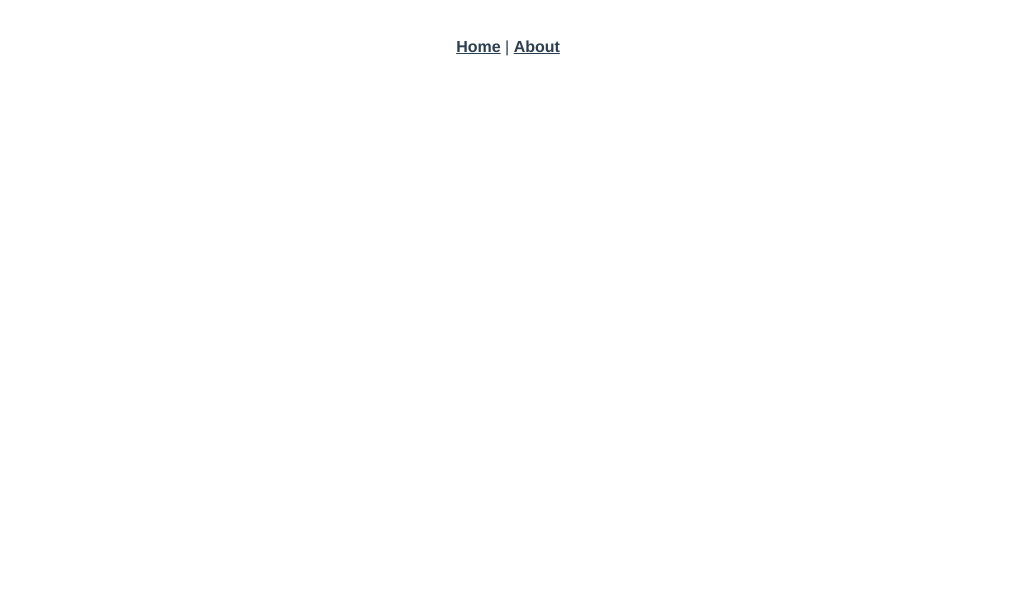
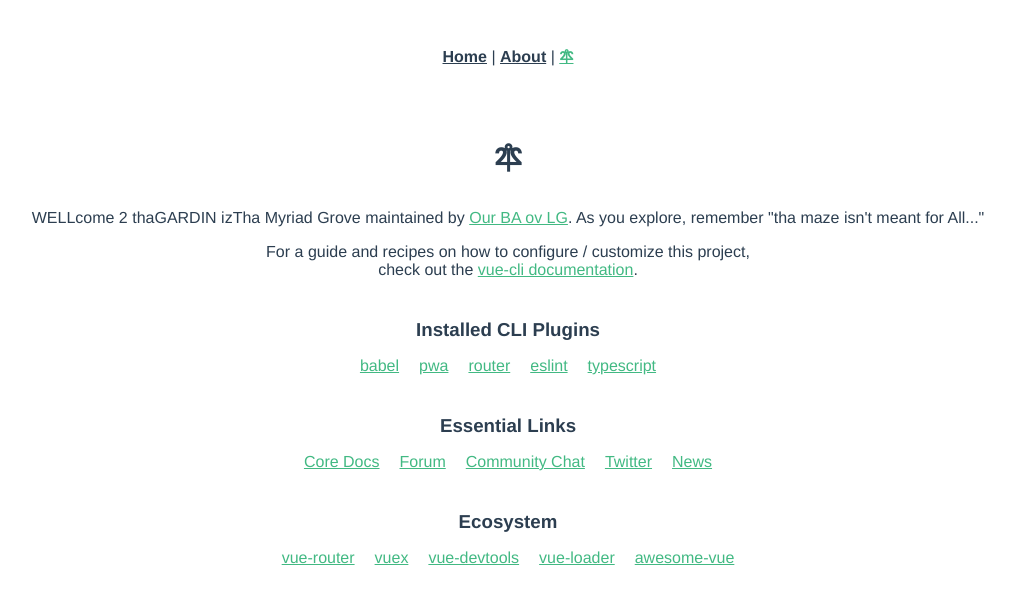
Before and after one commit to BBuchholz/anxious-grove, a Vue app: page /myriad in a window 1280 px wide. Before the commit this address had no page. Shown: the top 604 px of the page, without its empty margins (132-1147 px from the left). Built offline with nearby package versions, Linux system fonts and the light colour scheme.

Commit message:
Add MyriadView and MyriadLinks

```diff
--- a/src/App.vue
+++ b/src/App.vue
@@ -1,7 +1,8 @@
 <template>
   <nav>
     <router-link to="/">Home</router-link> |
-    <router-link to="/about">About</router-link>
+    <router-link to="/about">About</router-link> |
+    <router-link to="/myriad">🜾</router-link>
   </nav>
   <router-view />
 </template>
--- a/src/components/HelloWorld.vue
+++ b/src/components/HelloWorld.vue
@@ -3,7 +3,9 @@
     <h1>{{ msg }}</h1>
     <p>
       ... ov
-      <a href="https://truthfully-cyclopean-barracks.netlify.app/">OBALG</a>
+      <a href="https://truthfully-cyclopean-barracks.netlify.app/"
+        >Our BA ov LG</a
+      >
       MyriaD sites
     </p>
     <ul>
--- /dev/null
+++ b/src/components/MyriadLinks.vue
@@ -0,0 +1,146 @@
+<template>
+  <div class="hello">
+    <h1>🜾</h1>
+    <p>
+      WELLcome 2 thaGARDIN izTha Myriad Grove maintained by
+      <a href="https://truthfully-cyclopean-barracks.netlify.app/"
+        >Our BA ov LG</a
+      >. As you explore, remember "tha maze isn't meant for All..."
+    </p>
+    <p>
+      For a guide and recipes on how to configure / customize this project,<br />
+      check out the
+      <a href="https://cli.vuejs.org" target="_blank" rel="noopener"
+        >vue-cli documentation</a
+      >.
+    </p>
+    <h3>Installed CLI Plugins</h3>
+    <ul>
+      <li>
+        <a
+          href="https://github.com/vuejs/vue-cli/tree/dev/packages/%40vue/cli-plugin-babel"
+          target="_blank"
+          rel="noopener"
+          >babel</a
+        >
+      </li>
+      <li>
+        <a
+          href="https://github.com/vuejs/vue-cli/tree/dev/packages/%40vue/cli-plugin-pwa"
+          target="_blank"
+          rel="noopener"
+          >pwa</a
+        >
+      </li>
+      <li>
+        <a
+          href="https://github.com/vuejs/vue-cli/tree/dev/packages/%40vue/cli-plugin-router"
+          target="_blank"
+          rel="noopener"
+          >router</a
+        >
+      </li>
+      <li>
+        <a
+          href="https://github.com/vuejs/vue-cli/tree/dev/packages/%40vue/cli-plugin-eslint"
+          target="_blank"
+          rel="noopener"
+          >eslint</a
+        >
+      </li>
+      <li>
+        <a
+          href="https://github.com/vuejs/vue-cli/tree/dev/packages/%40vue/cli-plugin-typescript"
+          target="_blank"
+          rel="noopener"
+          >typescript</a
+        >
+      </li>
+    </ul>
+    <h3>Essential Links</h3>
+    <ul>
+      <li>
+        <a href="https://vuejs.org" target="_blank" rel="noopener">Core Docs</a>
+      </li>
+      <li>
+        <a href="https://forum.vuejs.org" target="_blank" rel="noopener"
+          >Forum</a
+        >
+      </li>
+      <li>
+        <a href="https://chat.vuejs.org" target="_blank" rel="noopener"
+          >Community Chat</a
+        >
+      </li>
+      <li>
+        <a href="https://twitter.com/vuejs" target="_blank" rel="noopener"
+          >Twitter</a
+        >
+      </li>
+      <li>
+        <a href="https://news.vuejs.org" target="_blank" rel="noopener">News</a>
+      </li>
+    </ul>
+    <h3>Ecosystem</h3>
+    <ul>
+      <li>
+        <a href="https://router.vuejs.org" target="_blank" rel="noopener"
+          >vue-router</a
+        >
+      </li>
+      <li>
+        <a href="https://vuex.vuejs.org" target="_blank" rel="noopener">vuex</a>
+      </li>
+      <li>
+        <a
+          href="https://github.com/vuejs/vue-devtools#vue-devtools"
+          target="_blank"
+          rel="noopener"
+          >vue-devtools</a
+        >
+      </li>
+      <li>
+        <a href="https://vue-loader.vuejs.org" target="_blank" rel="noopener"
+          >vue-loader</a
+        >
+      </li>
+      <li>
+        <a
+          href="https://github.com/vuejs/awesome-vue"
+          target="_blank"
+          rel="noopener"
+          >awesome-vue</a
+        >
+      </li>
+    </ul>
+  </div>
+</template>
+
+<script lang="ts">
+import { defineComponent } from "vue";
+
+export default defineComponent({
+  name: "AboutLinks",
+  props: {
+    msg: String,
+  },
+});
+</script>
+
+<!-- Add "scoped" attribute to limit CSS to this component only -->
+<style scoped>
+h3 {
+  margin: 40px 0 0;
+}
+ul {
+  list-style-type: none;
+  padding: 0;
+}
+li {
+  display: inline-block;
+  margin: 0 10px;
+}
+a {
+  color: #42b983;
+}
+</style>
--- a/src/router/index.ts
+++ b/src/router/index.ts
@@ -1,11 +1,17 @@
 import { createRouter, createWebHistory, RouteRecordRaw } from "vue-router";
 import HomeView from "../views/HomeView.vue";
+import MyriadView from "../views/MyriadView.vue";
 
 const routes: Array<RouteRecordRaw> = [
   {
     path: "/",
     name: "home",
     component: HomeView,
+  },
+  {
+    path: "/myriad",
+    name: "myriad",
+    component: MyriadView,
   },
   {
     path: "/about",
--- a/src/views/HomeView.vue
+++ b/src/views/HomeView.vue
@@ -1,6 +1,6 @@
 <template>
   <div class="home">
-    <HelloWorld msg="WellCome 2 thaGARDIN" />
+    <HelloWorld msg="WELLcome 2 thaGARDIN" />
     <img alt="GARDIN Grove logo" src="../assets/MDMDM_LOGO_FIRST.png" />
   </div>
 </template>
--- /dev/null
+++ b/src/views/MyriadView.vue
@@ -0,0 +1,21 @@
+<template>
+  <div class="myriad">
+    <MyriadLinks />
+    <!-- <img
+      alt="A Technician In A Cyberpunk Occult Style Working On An Engine"
+      src="../assets/Imagine_Occult-Technician_with-stamp.jpg"
+    /> -->
+  </div>
+</template>
+
+<script lang="ts">
+import { defineComponent } from "vue";
+import MyriadLinks from "@/components/MyriadLinks.vue"; // @ is an alias to /src
+
+export default defineComponent({
+  name: "MyriadView",
+  components: {
+    MyriadLinks,
+  },
+});
+</script>
```
